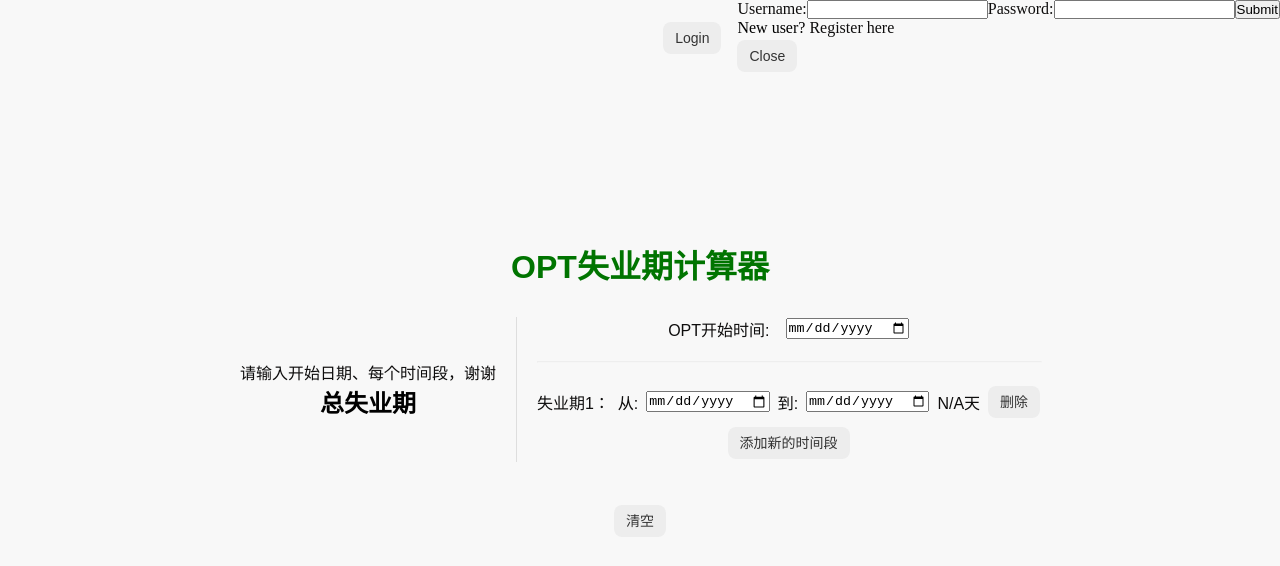
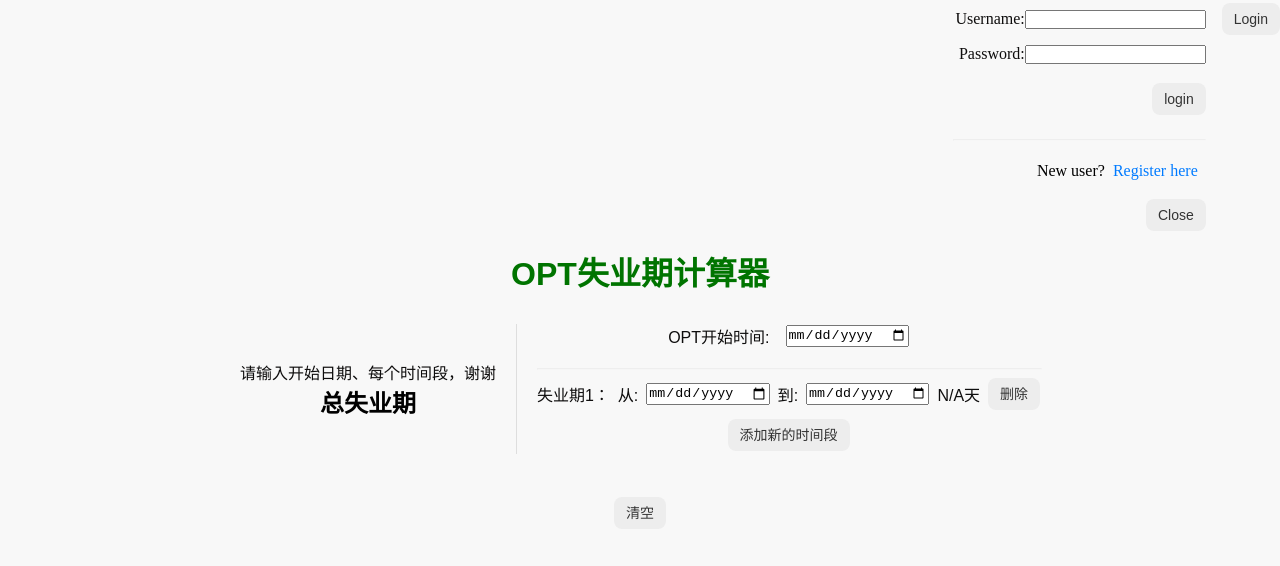
Before and after one commit to designasabaker/opt-cal-mern, a React (Vite) app in the folder client/: page / in a window 1280 px wide. Both pictures are taken after a click on the button "Login". Shown: the top 566 px of the page. Built offline with nearby package versions, Linux system fonts and the light colour scheme; no server answers.

Commit message:
update login box ui animation and html icon

```diff
--- a/client/index.html
+++ b/client/index.html
@@ -2,7 +2,7 @@
 <html lang="en">
   <head>
     <meta charset="UTF-8" />
-    <link rel="icon" type="image/svg+xml" href="/vite.svg" />
+    <link rel="icon" type="image/svg+xml" href="/calculator.png" />
     <meta name="viewport" content="width=device-width, initial-scale=1.0" />
     <title>OPT Cal</title>
   </head>
--- a/client/package.json
+++ b/client/package.json
@@ -10,6 +10,7 @@
     "preview": "vite preview"
   },
   "dependencies": {
+    "framer-motion": "^10.15.0",
     "react": "^18.2.0",
     "react-dom": "^18.2.0"
   },
--- a/client/src/App.css
+++ b/client/src/App.css
@@ -2,6 +2,7 @@
     --color-body-bg: #f8f8f8;
     --color-title: #007400;
     --color-text: #0e0d0d;
+    --color-link: #007bff;
 }
 
 *{
@@ -20,8 +21,17 @@ body{
     display: flex;
     flex-direction: row;
     justify-content: flex-end;
-    align-items: center;
+    align-items: flex-start;
     gap: 1rem;
+}
+
+.link{
+    color: var(--color-link);
+    text-decoration: none;
+    padding: 0.5rem;
+    border-radius: 5px;
+    transition: all 0.2s ease-in-out;
+    cursor: pointer;
 }
 
 .app {
@@ -46,7 +56,7 @@ body{
 
 hr{
     width: 100%;
-    margin: 20px 0;
+    margin: 5px 0;
     opacity: 0.1;
 }
 
@@ -90,6 +100,16 @@ p, label, span, button{
     margin-bottom: 3px;
 }
 
+.loginForm,.register-form{
+    display: flex;
+    flex-direction: column;
+    justify-content: center;
+    align-items: flex-end;
+    gap: 1rem;
+    margin-top: 10px;
+    margin-bottom: 20px;
+}
+
 input[type="date"] {
     margin: 0;
     padding: 0;
--- a/client/src/components/LoginBox.jsx
+++ b/client/src/components/LoginBox.jsx
@@ -1,10 +1,19 @@
 import {useUser} from "../context/UserContext.jsx";
+import { motion } from "framer-motion"
 
 export function LoginBox(){
     const {login, isLogining, setShowLogin, setShowRegister} = useUser();
     return (
-        <div className="loginBox">
+        <motion.div
+            initial={{ opacity: 0, scale: 0.5 }}
+            animate={{ opacity: 1, scale: 1 }}
+            transition={{
+                duration: 0.3,
+                delay: 0.1,
+                ease: [0, 0.71, 0.2, 1.01]
+        }}>
             <form
+                className="loginForm"
                 onSubmit={(e)=>{
                     e.preventDefault();
                     login(e.target.username.value, e.target.password.value);
@@ -19,10 +28,13 @@ export function LoginBox(){
                     Password:
                     <input type="text" name="password" />
                 </label>
-                <input type="submit" value="Submit" />
-            </form>
+                <button type="submit" value="Submit" >login</button>
+                <hr />
                 <div>
-                New user? <span onClick={()=>{
+                    New user?
+                    <span
+                        className="link"
+                        onClick={()=>{
                             setShowLogin(false);
                             setShowRegister(true);
                         }}>Register here</span>
@@ -30,15 +42,24 @@ export function LoginBox(){
                 <div>
                     <button onClick={()=>setShowLogin(false)}>Close</button>
                 </div>
-        </div>
+            </form>
+        </motion.div>
     )
 }
 
 export function RegisterBox(){
     const {register, setShowLogin, setShowRegister} = useUser();
     return (
-        <div className="registerBox">
+        <motion.div
+            initial={{ opacity: 0, scale: 0.5 }}
+            animate={{ opacity: 1, scale: 1 }}
+            transition={{
+                duration: 0.3,
+                delay: 0.1,
+                ease: [0, 0.71, 0.2, 1.01]
+            }}>
             <form
+                className="register-form"
                 onSubmit={(e)=>{
                     e.preventDefault();
                     if(e.target.password.value !== e.target.confirmPassword.value){
@@ -60,11 +81,13 @@ export function RegisterBox(){
                     Confirm Password:
                     <input type="text" name="confirmPassword" />
                 </label>
-                <input type="submit" value="Submit" />
-            </form>
+                <button type="submit" value="Submit" >Register</button>
+                <hr />
                 <div>
                     Already have an account?
-                <span onClick={()=>{
+                    <span
+                        className="link"
+                        onClick={()=>{
                             setShowLogin(true);
                             setShowRegister(false);
                         }}>Login here</span>
@@ -72,7 +95,9 @@ export function RegisterBox(){
                 <div>
                     <button onClick={()=>setShowRegister(false)}>Close</button>
                 </div>
-        </div>
+            </form>
+
+        </motion.div>
     )
 }
 
--- a/client/src/components/Navbar.jsx
+++ b/client/src/components/Navbar.jsx
@@ -9,6 +9,8 @@ export function Navbar(){
 
     return(
         <div className="navbar">
+            {showLogin && <LoginBox />}
+            {showRegister && <RegisterBox />}
             {err && <div className="err">{err}</div>}
             {user ? (
                 <>
@@ -18,8 +20,6 @@ export function Navbar(){
             ) : (
                 <button onClick={()=>setShowLogin(true)}>Login</button>
             )}
-            {showLogin && <LoginBox />}
-            {showRegister && <RegisterBox />}
         </div>
     )
 }
```
Also changed, not shown: client/public/calculator.png (added), 1 other file (tests, documents, lock files or other folders). Lines whose indentation alone changed are shown as unchanged.
